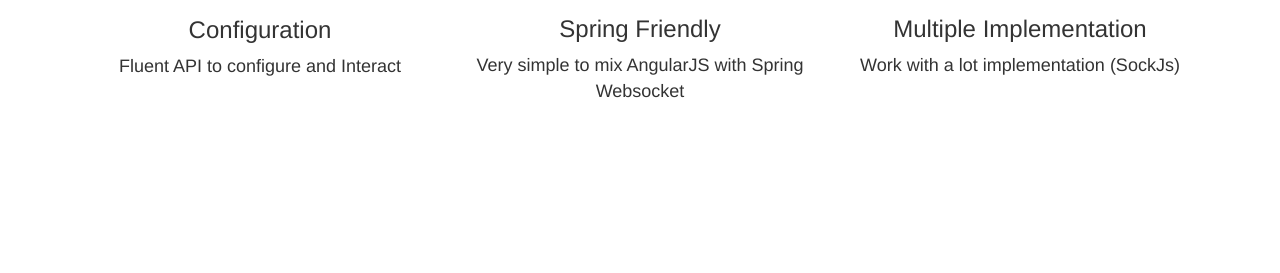
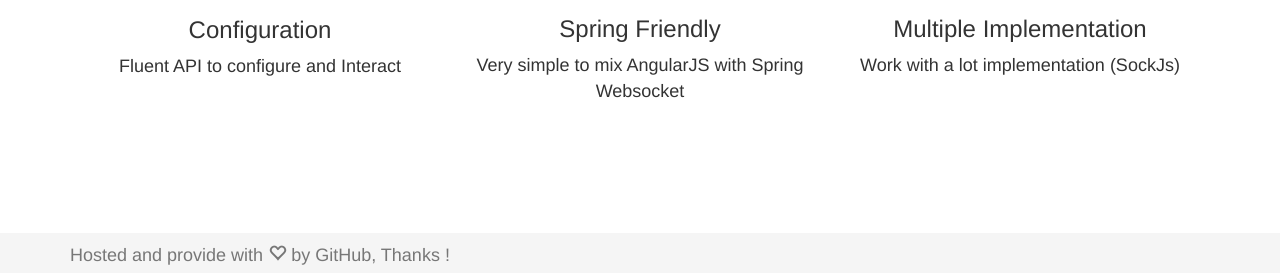
Before and after one commit to davinkevin/AngularStompDK, a website: page index.html in a window 1280 px wide. Shown: the part 527-800 px from the top of the page. Drawn offline with nearby package versions, Linux system fonts and the light colour scheme.

Commit message:
feat(gh-page): add footer to 'finish' the page

```diff
--- a/css/asdk.css
+++ b/css/asdk.css
@@ -54,3 +54,13 @@
     filter: grayscale(100%);
     -webkit-filter: grayscale(100%);
 }
+
+.footer {
+    bottom: 0;
+    width: 100%;
+    height: 40px;
+    background-color: #f5f5f5;
+}
+.footer .container .text-muted {
+    margin: 10px 0;
+}
--- a/index.html
+++ b/index.html
@@ -51,6 +51,11 @@
             </div>
         </div>
     </div>
+    <div class="footer navbar-fixed-bottom">
+        <div class="container">
+            <p class="text-muted">Hosted and provide with <i class="glyphicon glyphicon-heart-empty"></i> by GitHub, Thanks !</p>
+        </div>
+    </div>
     <script>
         (function(i,s,o,g,r,a,m){i['GoogleAnalyticsObject']=r;i[r]=i[r]||function(){
                     (i[r].q=i[r].q||[]).push(arguments)},i[r].l=1*new Date();a=s.createElement(o),
```
